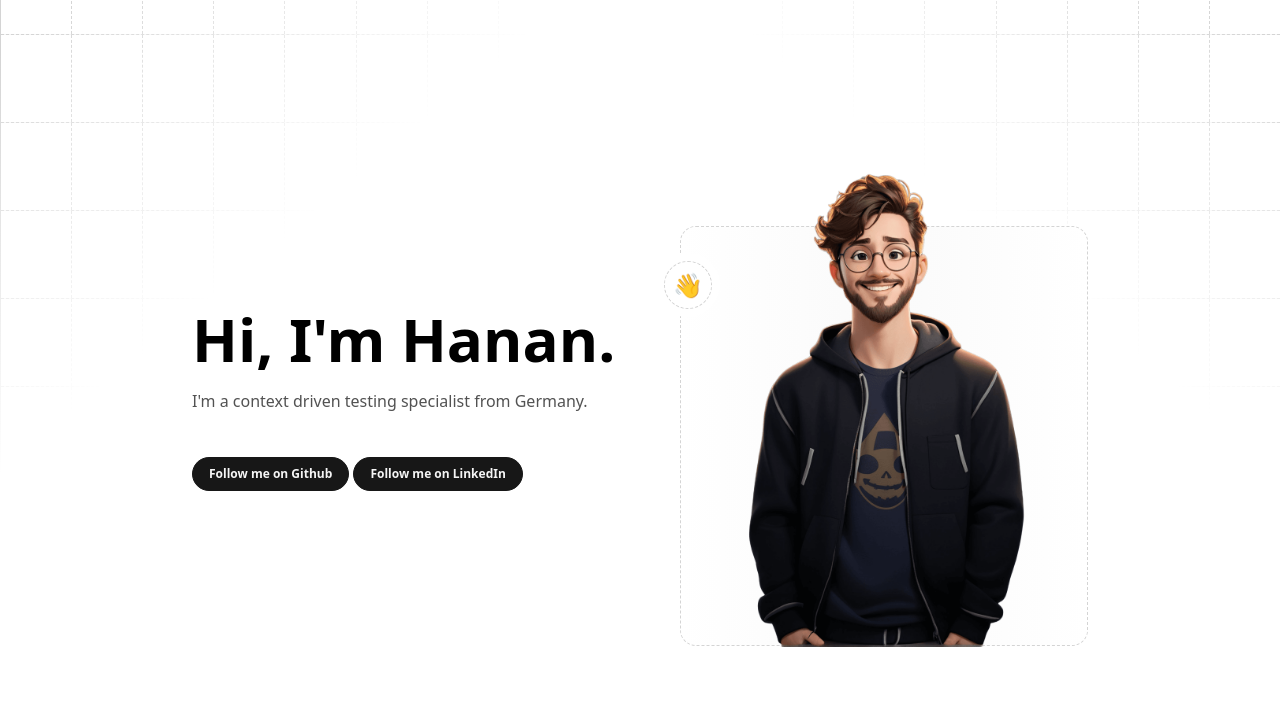
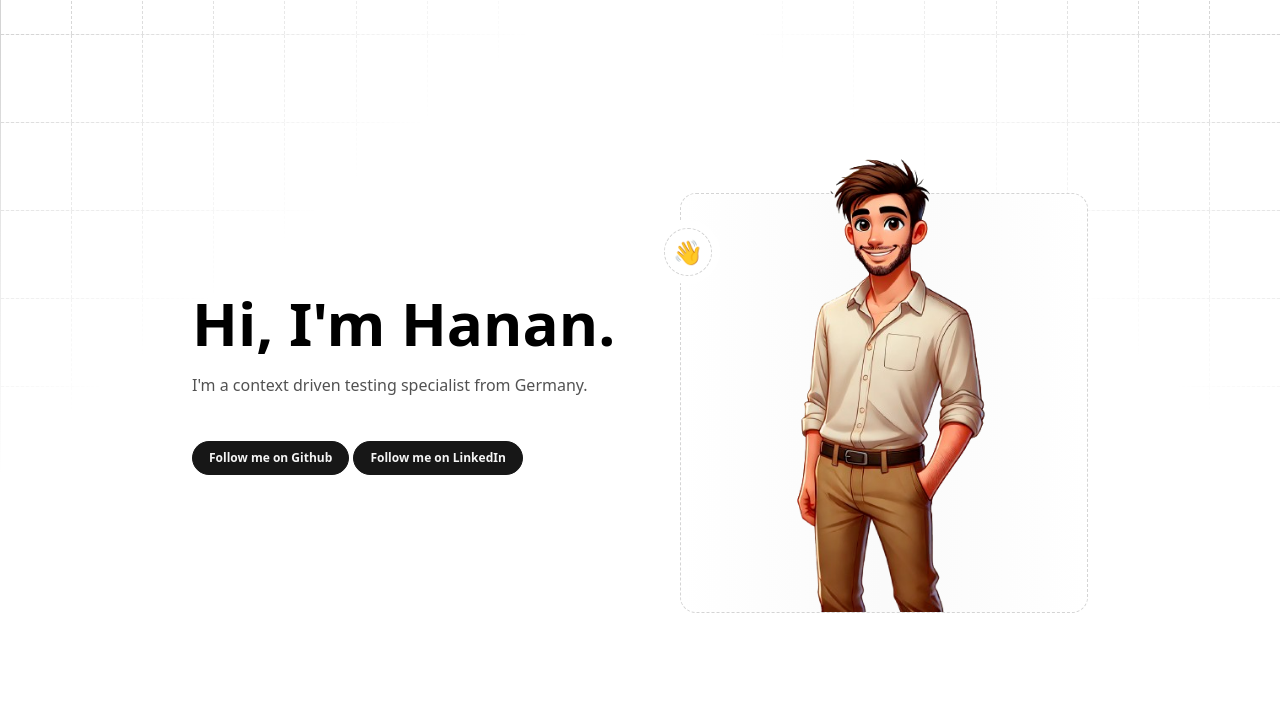
Before and after one commit to hananurrehman/hananurrehman.github.io, an Astro site: page / in a window 1280 px wide. Shown: the part 55-778 px from the top of the page. Built offline with nearby package versions, Linux system fonts and the light colour scheme; Astro itself is replaced by a stand-in of ours.

Commit message:
Replaced homepage image

```diff
--- a/src/pages/index.astro
+++ b/src/pages/index.astro
@@ -54,12 +54,8 @@ import Layout from "../layouts/main.astro";
             </span>
           </div>
           <div class="relative z-30 px-10">
-            <img
-              src="/assets/images/photo.png"
-              loading="eager"
-              decoding="auto"
-              class="relative z-30 w-full aspect-[790/1189] md:max-w-md mx-auto dark:-translate-y-0.5"
-            />
+            <img src="/assets/images/photo-1.png" style="max-width: 205px; height: auto; transform: translateY(-2px);" class="mx-auto" loading="eager" decoding="auto">
+
           </div>
           <div
             class="absolute bottom-0 right-0 z-20 w-full h-full lg:h-[420px] translate-x-0 -translate-y-px border border-dashed rounded-2xl bg-gradient-to-r dark:from-neutral-950 dark:via-black dark:to-neutral-950 from-white via-neutral-50 to-white border-neutral-300 dark:border-neutral-700"
```
Also changed, not shown: public/assets/images/photo-1.png (added).
